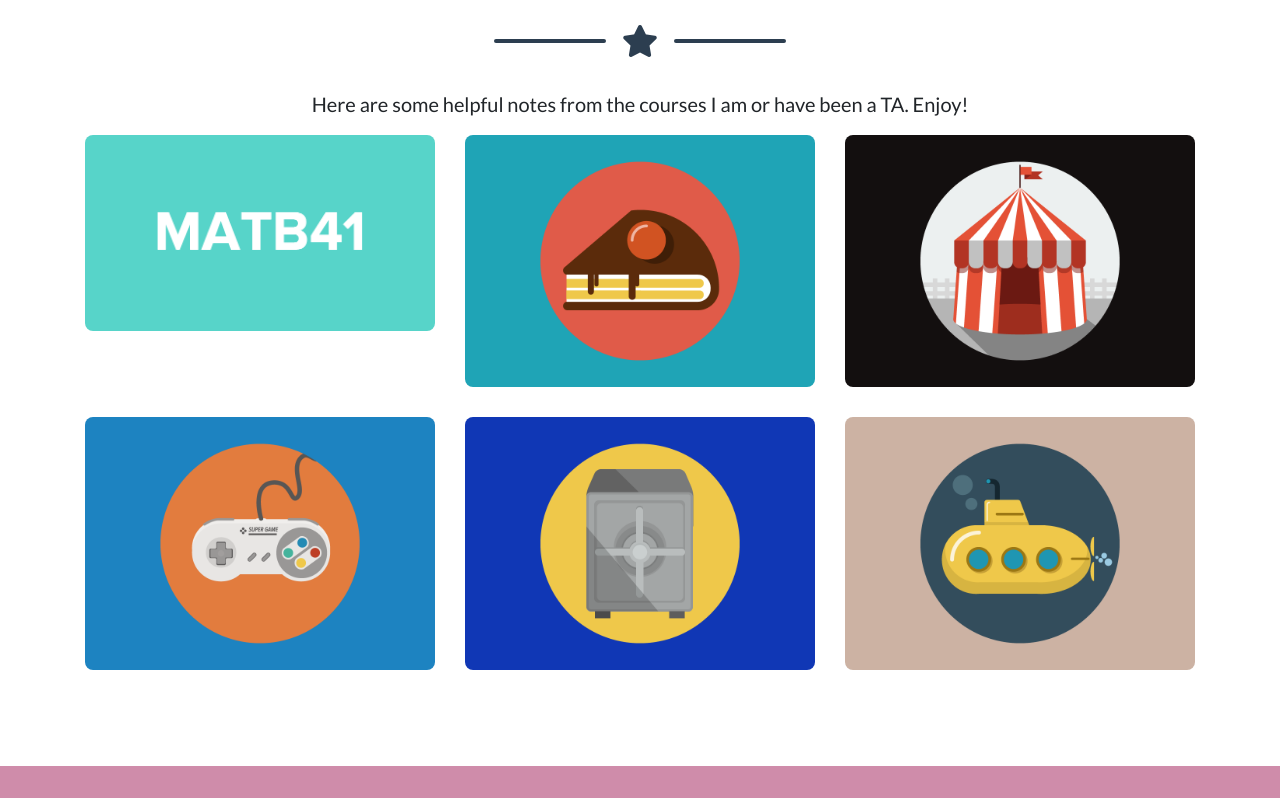
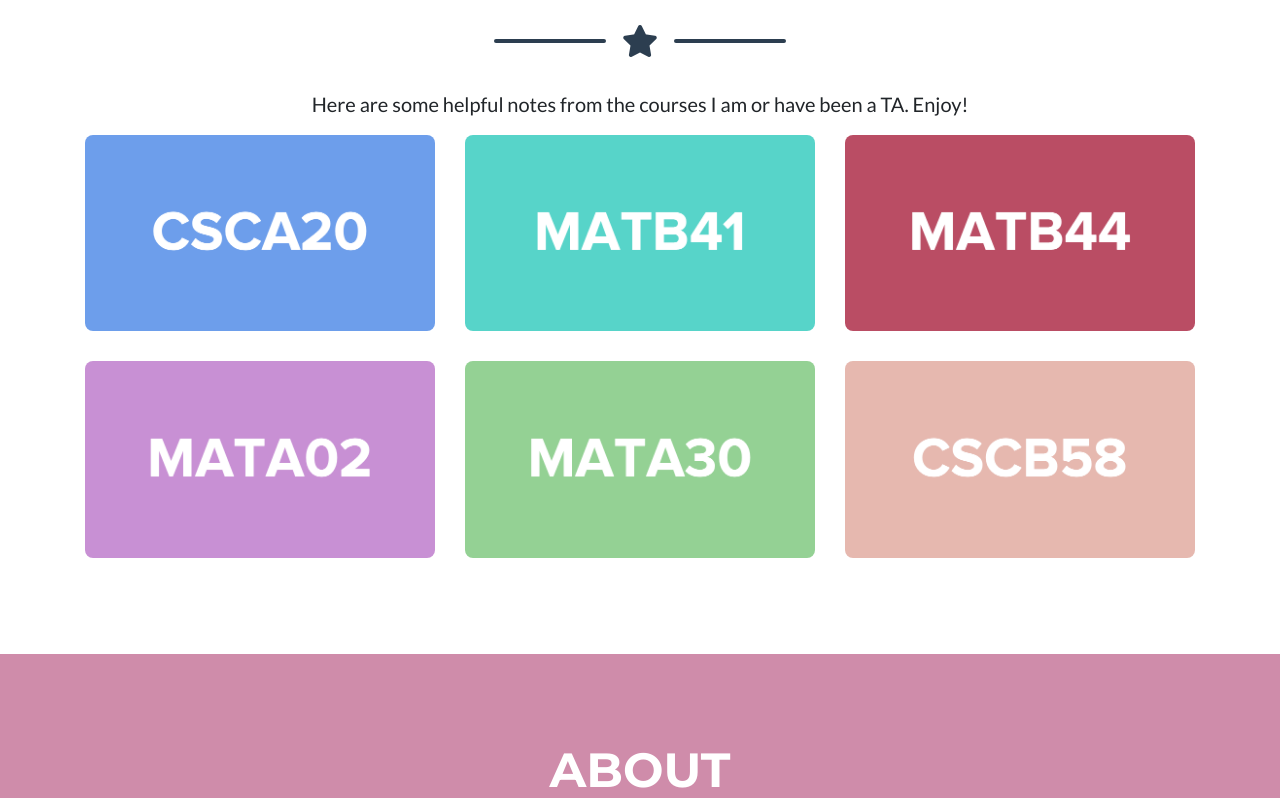
Before and after one commit to angelazb/angelazb.github.io, a website with bundled scripts: page index.html in a window 1280 px wide. Shown: the part 922-1720 px from the top of the page. Built offline with nearby package versions, Linux system fonts and the light colour scheme.

Commit message:
Update courses

```diff
--- a/index.html
+++ b/index.html
@@ -104,7 +104,7 @@
                 <i class="fas fa-plus fa-3x"></i>
               </div>
             </div>
-            <img class="img-fluid" src="img/portfolio/MATB41.png" alt="">
+            <img class="img-fluid" src="img/portfolio/CSCA20.png" alt="">
           </div>
         </div>
 
@@ -116,7 +116,7 @@
                 <i class="fas fa-plus fa-3x"></i>
               </div>
             </div>
-            <img class="img-fluid" src="img/portfolio/cake.png" alt="">
+            <img class="img-fluid" src="img/portfolio/MATB41.png" alt="">
           </div>
         </div>
 
@@ -128,7 +128,7 @@
                 <i class="fas fa-plus fa-3x"></i>
               </div>
             </div>
-            <img class="img-fluid" src="img/portfolio/circus.png" alt="">
+            <img class="img-fluid" src="img/portfolio/MATB44.png" alt="">
           </div>
         </div>
 
@@ -140,7 +140,7 @@
                 <i class="fas fa-plus fa-3x"></i>
               </div>
             </div>
-            <img class="img-fluid" src="img/portfolio/game.png" alt="">
+            <img class="img-fluid" src="img/portfolio/MATA02.png" alt="">
           </div>
         </div>
 
@@ -152,7 +152,7 @@
                 <i class="fas fa-plus fa-3x"></i>
               </div>
             </div>
-            <img class="img-fluid" src="img/portfolio/safe.png" alt="">
+            <img class="img-fluid" src="img/portfolio/MATA30.png" alt="">
           </div>
         </div>
 
@@ -164,7 +164,7 @@
                 <i class="fas fa-plus fa-3x"></i>
               </div>
             </div>
-            <img class="img-fluid" src="img/portfolio/submarine.png" alt="">
+            <img class="img-fluid" src="img/portfolio/CSCB58.png" alt="">
           </div>
         </div>
 
@@ -232,7 +232,7 @@
       </div>
 
       <!-- Resume Section Content -->
-      <div class="text-center col-lg-9">
+      <div class="text-center">
         <p class="lead">If you are interested to learn more about my education, work experience, volunteering opportunites and more, check out my <a href="#">resume</a>.</p>
       </div>
 
@@ -362,7 +362,7 @@
                   <div class="divider-custom-line"></div>
                 </div>
                 <!-- Portfolio Modal - Image -->
-                <img class="img-fluid rounded mb-5" src="img/portfolio/MATB41.png" alt="">
+                <img class="img-fluid rounded mb-5" src="img/portfolio/CSCA20.png" alt="">
                 <!-- Portfolio Modal - Text -->
                 <p class="mb-5">Lorem ipsum dolor sit amet, consectetur adipisicing elit. Mollitia neque assumenda ipsam nihil, molestias magnam, recusandae quos quis inventore quisquam velit asperiores, vitae? Reprehenderit soluta, eos quod consequuntur itaque. Nam.</p>
                 <button class="btn btn-primary" href="#" data-dismiss="modal">
@@ -401,7 +401,7 @@
                   <div class="divider-custom-line"></div>
                 </div>
                 <!-- Portfolio Modal - Image -->
-                <img class="img-fluid rounded mb-5" src="img/portfolio/cake.png" alt="">
+                <img class="img-fluid rounded mb-5" src="img/portfolio/MATB41.png" alt="">
                 <!-- Portfolio Modal - Text -->
                 <p class="mb-5">Lorem ipsum dolor sit amet, consectetur adipisicing elit. Mollitia neque assumenda ipsam nihil, molestias magnam, recusandae quos quis inventore quisquam velit asperiores, vitae? Reprehenderit soluta, eos quod consequuntur itaque. Nam.</p>
                 <button class="btn btn-primary" href="#" data-dismiss="modal">
@@ -440,7 +440,7 @@
                   <div class="divider-custom-line"></div>
                 </div>
                 <!-- Portfolio Modal - Image -->
-                <img class="img-fluid rounded mb-5" src="img/portfolio/circus.png" alt="">
+                <img class="img-fluid rounded mb-5" src="img/portfolio/MATB44.png" alt="">
                 <!-- Portfolio Modal - Text -->
                 <p class="mb-5">Lorem ipsum dolor sit amet, consectetur adipisicing elit. Mollitia neque assumenda ipsam nihil, molestias magnam, recusandae quos quis inventore quisquam velit asperiores, vitae? Reprehenderit soluta, eos quod consequuntur itaque. Nam.</p>
                 <button class="btn btn-primary" href="#" data-dismiss="modal">
@@ -479,7 +479,7 @@
                   <div class="divider-custom-line"></div>
                 </div>
                 <!-- Portfolio Modal - Image -->
-                <img class="img-fluid rounded mb-5" src="img/portfolio/game.png" alt="">
+                <img class="img-fluid rounded mb-5" src="img/portfolio/MATA02.png" alt="">
                 <!-- Portfolio Modal - Text -->
                 <p class="mb-5">Lorem ipsum dolor sit amet, consectetur adipisicing elit. Mollitia neque assumenda ipsam nihil, molestias magnam, recusandae quos quis inventore quisquam velit asperiores, vitae? Reprehenderit soluta, eos quod consequuntur itaque. Nam.</p>
                 <button class="btn btn-primary" href="#" data-dismiss="modal">
@@ -518,7 +518,7 @@
                   <div class="divider-custom-line"></div>
                 </div>
                 <!-- Portfolio Modal - Image -->
-                <img class="img-fluid rounded mb-5" src="img/portfolio/safe.png" alt="">
+                <img class="img-fluid rounded mb-5" src="img/portfolio/MATA30.png" alt="">
                 <!-- Portfolio Modal - Text -->
                 <p class="mb-5">Lorem ipsum dolor sit amet, consectetur adipisicing elit. Mollitia neque assumenda ipsam nihil, molestias magnam, recusandae quos quis inventore quisquam velit asperiores, vitae? Reprehenderit soluta, eos quod consequuntur itaque. Nam.</p>
                 <button class="btn btn-primary" href="#" data-dismiss="modal">
@@ -557,7 +557,7 @@
                   <div class="divider-custom-line"></div>
                 </div>
                 <!-- Portfolio Modal - Image -->
-                <img class="img-fluid rounded mb-5" src="img/portfolio/submarine.png" alt="">
+                <img class="img-fluid rounded mb-5" src="img/portfolio/CSCB58.png" alt="">
                 <!-- Portfolio Modal - Text -->
                 <p class="mb-5">Lorem ipsum dolor sit amet, consectetur adipisicing elit. Mollitia neque assumenda ipsam nihil, molestias magnam, recusandae quos quis inventore quisquam velit asperiores, vitae? Reprehenderit soluta, eos quod consequuntur itaque. Nam.</p>
                 <button class="btn btn-primary" href="#" data-dismiss="modal">
```
